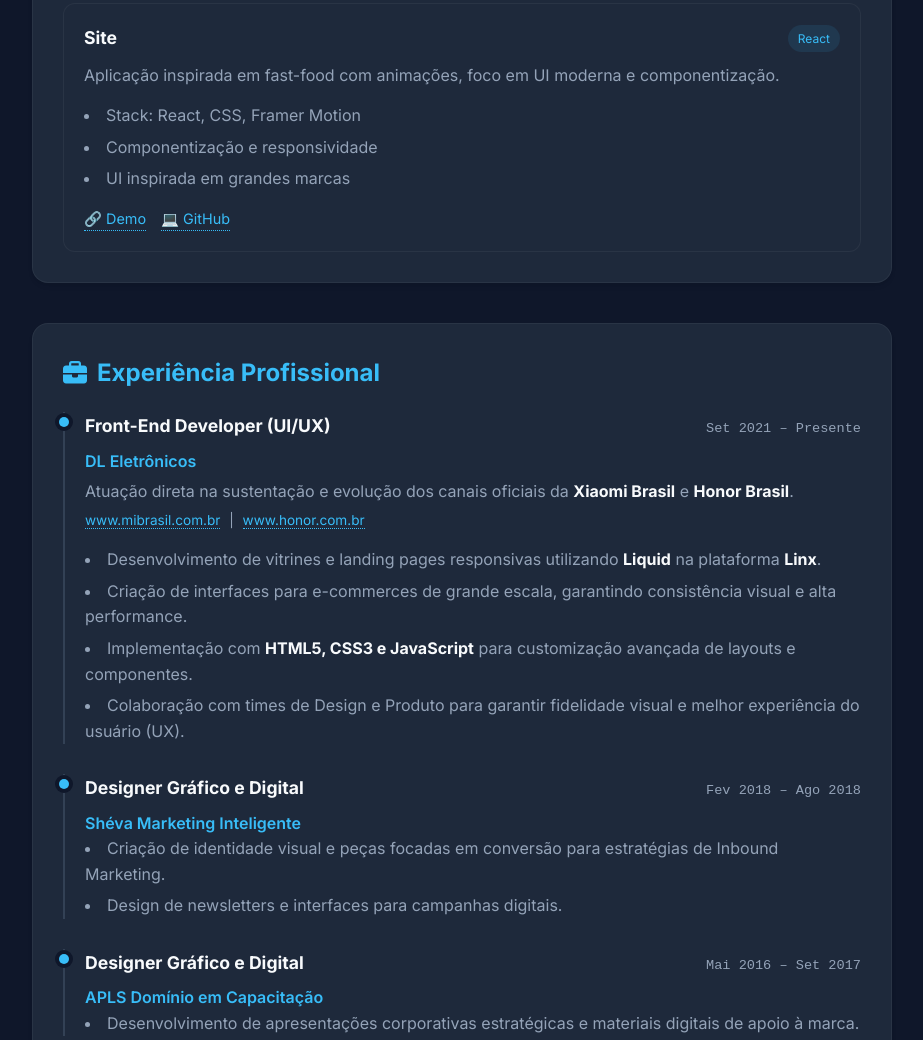
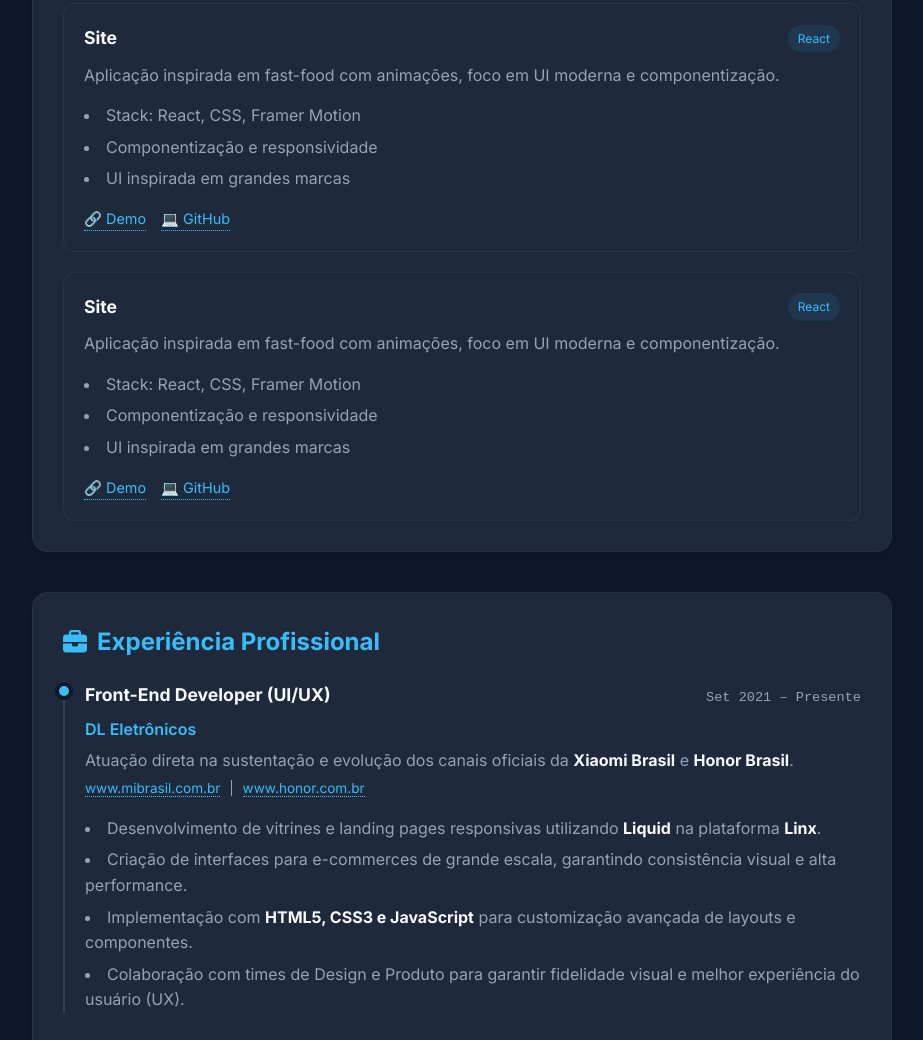
Before and after one commit to herbertis/herbertis, a plain HTML site: page index.html in a window 1280 px wide. Shown: the part 1850-2890 px from the top of the page, without its empty margins (178-1101 px from the left). Drawn offline with Linux system fonts and the light colour scheme.

Commit message:
Update index.html
Added a new project card for a React-based application with details about its features and technologies used.

```diff
--- a/index.html
+++ b/index.html
@@ -674,6 +674,29 @@ Experiência como ponte entre design e desenvolvimento, garantindo viabilidade t
             </div>
         </div>
 
+                <!-- Projeto 2 -->
+        <div class="project-card">
+            <div class="project-header">
+                <h3>Site </h3>
+                <span class="project-tag">React</span>
+            </div>
+
+            <p>
+                Aplicação inspirada em fast-food com animações, foco em UI moderna e componentização.
+            </p>
+
+            <ul>
+                <li>Stack: React, CSS, Framer Motion</li>
+                <li>Componentização e responsividade</li>
+                <li>UI inspirada em grandes marcas</li>
+            </ul>
+
+            <div class="project-links">
+                <a href="#" target="_blank">🔗 Demo</a>
+                <a href="#" target="_blank">💻 GitHub</a>
+            </div>
+        </div>
+
     </div>
 </section>
 
```
